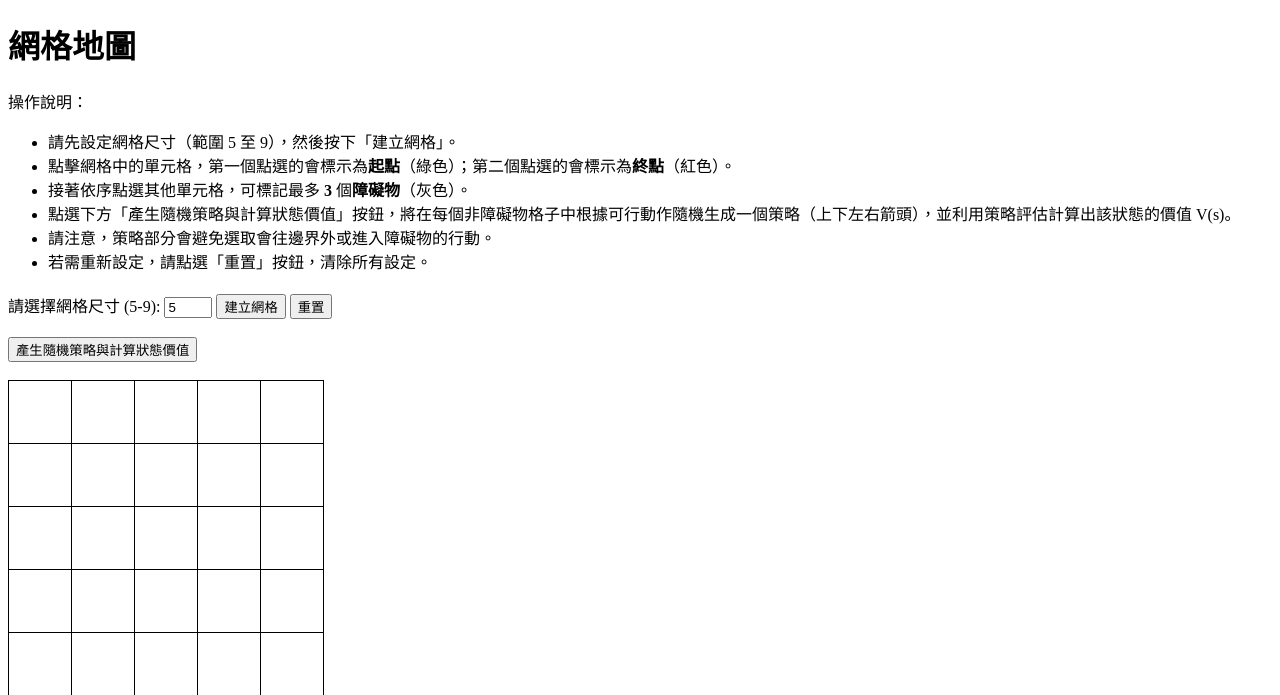
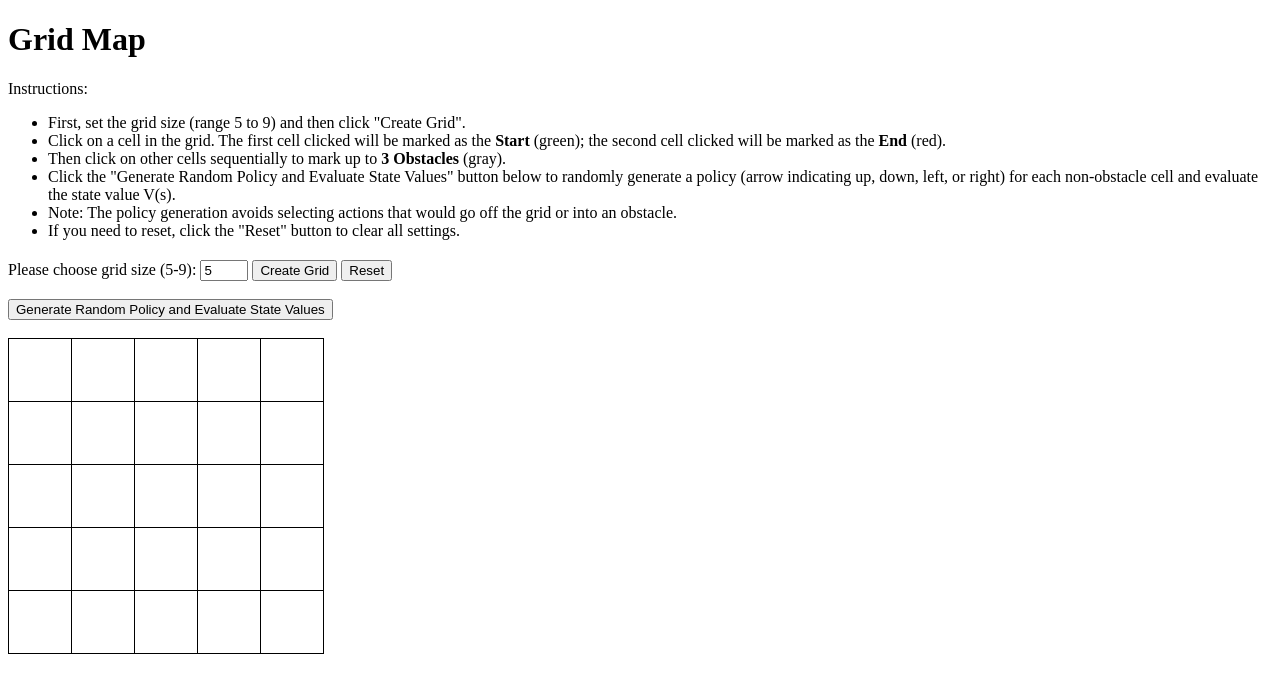
Before and after one commit to YANGCHIHUNG/DRL, a Flask app: page / in a window 1280 px wide. Shown: the top 695 px of the page. Run offline with Flask 3, Linux system fonts and the light colour scheme.

Commit message:
feat: translate the content of web to Eng.

```diff
--- a/hw1/templates/index.html
+++ b/hw1/templates/index.html
@@ -1,8 +1,8 @@
 <!doctype html>
-<html lang="zh-Hant-TW">
+<html lang="en">
 <head>
   <meta charset="UTF-8">
-  <title>網格地圖</title>
+  <title>Grid Map</title>
   <style>
     table {
       border-collapse: collapse;
@@ -17,7 +17,7 @@
       font-size: 16px;
       position: relative;
     }
-    /* 起點、終點與障礙物的顏色 */
+    /* Colors for start, end, and obstacles */
     .start { background-color: green; }
     .end { background-color: red; }
     .obstacle { background-color: gray; }
@@ -28,34 +28,34 @@
   </style>
 </head>
 <body>
-  <h1>網格地圖</h1>
-  <!-- 操作說明 -->
+  <h1>Grid Map</h1>
+  <!-- Instructions -->
   <div class="instruction">
-    <p>操作說明：</p>
+    <p>Instructions:</p>
     <ul>
-      <li>請先設定網格尺寸（範圍 5 至 9），然後按下「建立網格」。</li>
-      <li>點擊網格中的單元格，第一個點選的會標示為<strong>起點</strong>（綠色）；第二個點選的會標示為<strong>終點</strong>（紅色）。</li>
-      <li>接著依序點選其他單元格，可標記最多 <strong>{{ n - 2 }}</strong> 個<strong>障礙物</strong>（灰色）。</li>
-      <li>點選下方「產生隨機策略與計算狀態價值」按鈕，將在每個非障礙物格子中根據可行動作隨機生成一個策略（上下左右箭頭），並利用策略評估計算出該狀態的價值 V(s)。</li>
-      <li>請注意，策略部分會避免選取會往邊界外或進入障礙物的行動。</li>
-      <li>若需重新設定，請點選「重置」按鈕，清除所有設定。</li>
+      <li>First, set the grid size (range 5 to 9) and then click "Create Grid".</li>
+      <li>Click on a cell in the grid. The first cell clicked will be marked as the <strong>Start</strong> (green); the second cell clicked will be marked as the <strong>End</strong> (red).</li>
+      <li>Then click on other cells sequentially to mark up to <strong>{{ n - 2 }}</strong> <strong>Obstacles</strong> (gray).</li>
+      <li>Click the "Generate Random Policy and Evaluate State Values" button below to randomly generate a policy (arrow indicating up, down, left, or right) for each non-obstacle cell and evaluate the state value V(s).</li>
+      <li>Note: The policy generation avoids selecting actions that would go off the grid or into an obstacle.</li>
+      <li>If you need to reset, click the "Reset" button to clear all settings.</li>
     </ul>
   </div>
 
-  <!-- 設定網格尺寸 -->
+  <!-- Set grid size -->
   <form method="post" action="/">
-    <label for="grid_size">請選擇網格尺寸 (5-9): </label>
+    <label for="grid_size">Please choose grid size (5-9): </label>
     <input type="number" name="grid_size" id="grid_size" value="{{ n }}" min="5" max="9">
-    <button type="submit">建立網格</button>
-    <button type="button" onclick="resetGrid()">重置</button>
+    <button type="submit">Create Grid</button>
+    <button type="button" onclick="resetGrid()">Reset</button>
   </form>
   <br>
 
-  <!-- 新增強化式學習功能按鈕 -->
-  <button type="button" onclick="generatePolicyAndEvaluate()">產生隨機策略與計算狀態價值</button>
+  <!-- Button for RL functionality -->
+  <button type="button" onclick="generatePolicyAndEvaluate()">Generate Random Policy and Evaluate State Values</button>
   <br><br>
 
-  <!-- 根據 n 動態生成網格 -->
+  <!-- Dynamically generate grid based on n -->
   <table id="grid">
     {% for i in range(n) %}
       <tr>
@@ -73,10 +73,10 @@
     let obstacleCount = 0;
     let maxObstacles = n - 2;
 
-    // 點擊單元格設定起點、終點及障礙物
+    // Click on a cell to set the start, end, and obstacles
     function cellClicked(row, col) {
       let cell = document.getElementById("cell_" + row + "_" + col);
-      // 若該格已設定過，不做變更
+      // If the cell is already set, do nothing
       if (cell.classList.contains("start") || cell.classList.contains("end") || cell.classList.contains("obstacle")) {
         return;
       }
@@ -92,7 +92,7 @@
       }
     }
 
-    // 重置所有單元格設定與內容
+    // Reset all cell settings and contents
     function resetGrid(){
       const cells = document.querySelectorAll("td");
       cells.forEach(cell => {
@@ -104,11 +104,11 @@
       obstacleCount = 0;
     }
 
-    // 產生隨機策略與利用策略評估計算狀態價值
+    // Generate random policy and evaluate state values using policy evaluation
     function generatePolicyAndEvaluate() {
-      // 定義可用行動
+      // Define possible actions
       let actions = ["↑", "↓", "←", "→"];
-      // 初始化策略與價值二維陣列
+      // Initialize 2D arrays for policy and value
       let policy = new Array(n);
       let V = new Array(n);
       for (let i = 0; i < n; i++) {
@@ -120,7 +120,7 @@
             policy[i][j] = null;
             V[i][j] = null;
           } else {
-            // 取得合法行動：排除往邊界或障礙物方向的動作
+            // Get valid actions: exclude moves that go off the grid or into an obstacle
             let validActions = [];
             for (let a of actions) {
               let next_i = i, next_j = j;
@@ -133,26 +133,26 @@
               } else if (a === "→") {
                 next_j = j + 1;
               }
-              // 檢查是否在邊界內
+              // Check if within boundaries
               if (next_i < 0 || next_i >= n || next_j < 0 || next_j >= n) {
                 continue;
               }
-              // 檢查是否為障礙物
+              // Check if it is an obstacle
               let nextCell = document.getElementById("cell_" + next_i + "_" + next_j);
               if (nextCell && nextCell.classList.contains("obstacle")) {
                 continue;
               }
               validActions.push(a);
             }
-            // 從合法行動中隨機選擇（若無合法行動則設為空白，並視同停留）
+            // Randomly choose from valid actions (if none, set to blank, i.e., no move)
             let randAction = validActions.length > 0 ? validActions[Math.floor(Math.random() * validActions.length)] : "";
             policy[i][j] = randAction;
-            V[i][j] = 0; // 初始價值設為 0
+            V[i][j] = 0; // Initialize value to 0
           }
         }
       }
 
-      // 將終點狀態的價值固定為 0
+      // Set the end state value to 0
       for (let i = 0; i < n; i++) {
         for (let j = 0; j < n; j++) {
           let cell = document.getElementById("cell_" + i + "_" + j);
@@ -162,11 +162,11 @@
         }
       }
 
-      // 策略評估參數設定
+      // Set policy evaluation parameters
       let gamma = 0.9;
       let iterations = 50;
 
-      // 進行迭代式策略評估
+      // Perform iterative policy evaluation
       for (let iter = 0; iter < iterations; iter++) {
         let newV = [];
         for (let i = 0; i < n; i++) {
@@ -179,7 +179,7 @@
         for (let i = 0; i < n; i++) {
           for (let j = 0; j < n; j++) {
             let cell = document.getElementById("cell_" + i + "_" + j);
-            // 障礙物與終點狀態不更新
+            // Do not update obstacles or the end state
             if (cell.classList.contains("obstacle") || cell.classList.contains("end")) {
               continue;
             }
@@ -194,7 +194,7 @@
             } else if (action === "→") {
               next_j = j + 1;
             }
-            // 若選擇的行動不合法（應該不會發生，但作保險檢查），則保持在原位
+            // If the chosen action is invalid (should not occur, but as a safeguard), remain in the current cell
             if (next_i < 0 || next_i >= n || next_j < 0 || next_j >= n) {
               next_i = i;
               next_j = j;
@@ -211,7 +211,7 @@
         V = newV;
       }
 
-      // 更新每個單元格，顯示隨機策略（箭頭）與狀態價值 V(s)
+      // Update each cell to display the random policy (arrow) and state value V(s)
       for (let i = 0; i < n; i++) {
         for (let j = 0; j < n; j++) {
           let cell = document.getElementById("cell_" + i + "_" + j);
```
